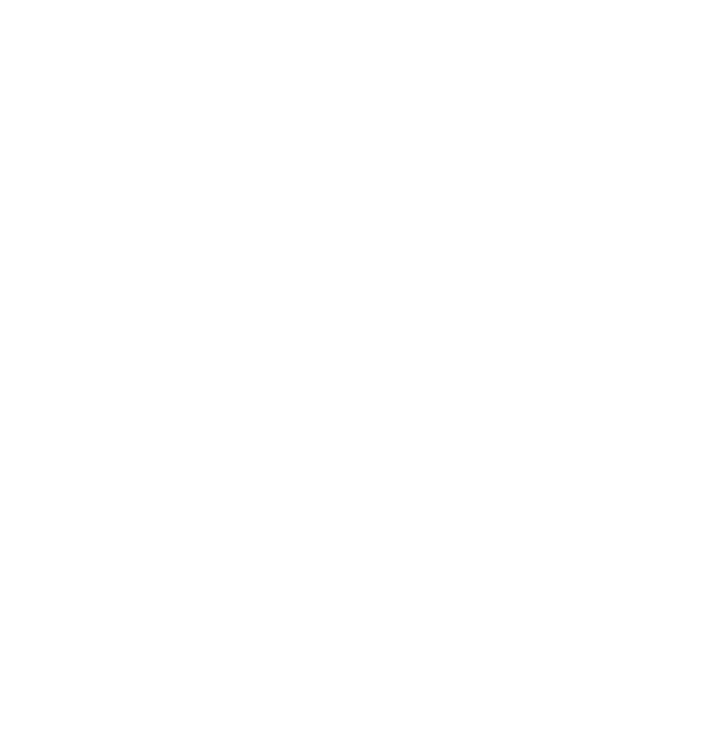
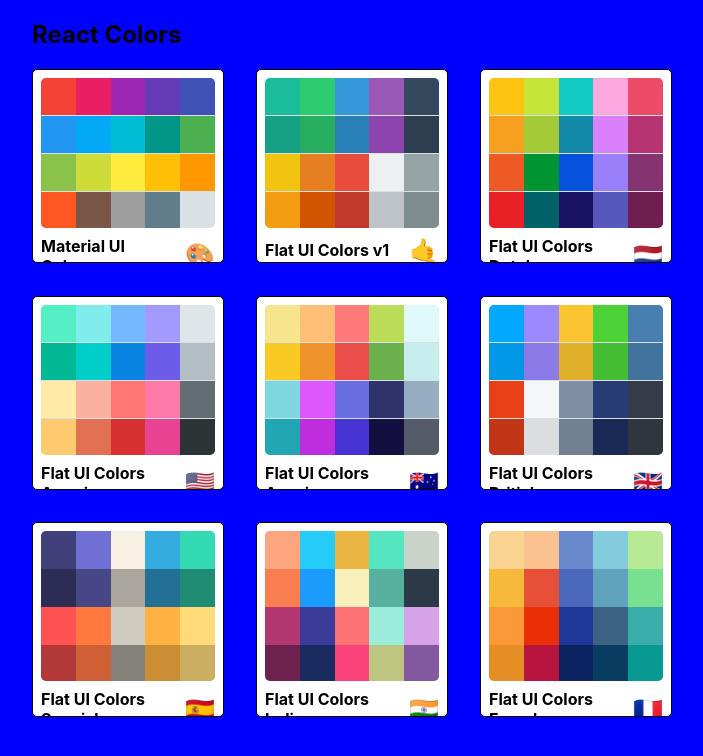
Before and after one commit to sunny-prakash/color-palette-app, a React (Create React App) app: page / in a window 1280 px wide. Shown: the top 756 px of the page, without its empty margins (288-991 px from the left). Built offline with nearby package versions, Linux system fonts and the light colour scheme; the HTML template or start-up script is replaced by a standard one.

Commit message:
finishing minipalette

```diff
--- a/package.json
+++ b/package.json
@@ -5,6 +5,7 @@
   "dependencies": {
     "@material-ui/core": "^4.12.3",
     "@material-ui/icons": "^4.11.2",
+    "@material-ui/styles": "^4.11.4",
     "@testing-library/jest-dom": "^5.14.1",
     "@testing-library/react": "^11.2.7",
     "@testing-library/user-event": "^12.8.3",
--- a/src/App.js
+++ b/src/App.js
@@ -1,6 +1,7 @@
 import React, { Component } from "react";
 import { Route, Switch } from "react-router-dom";
 import Palette from "./Palette";
+import PaletteList from "./PaletteList";
 import seedColors from "./seedColors";
 import { generatePalette } from "./colorHelpers";
 
@@ -14,7 +15,11 @@
 		return (
 			<>
 				<Switch>
-					{/* <Route exact path="/" render={() => {}} /> */}
+					<Route
+						exact
+						path="/"
+						render={() => <PaletteList palettes={seedColors} />}
+					/>
 					<Route
 						exact
 						path="/palette/:id"
--- /dev/null
+++ b/src/MiniPalette.js
@@ -0,0 +1,69 @@
+import React from "react";
+import { withStyles } from "@material-ui/styles";
+
+const styles = {
+	root: {
+		backgroundColor: "white",
+		border: "1px solid black",
+		borderRadius: "5px",
+		padding: "0.5rem",
+		position: "relative",
+		overflow: "hidden",
+		"&:hover": {
+			cursor: "pointer",
+		},
+	},
+	colors: {
+		backgroundColor: "#dae1e4",
+		height: "150px",
+		width: "100%",
+		borderRadius: "5px",
+		overflow: "hidden",
+	},
+	title: {
+		display: "flex",
+		justifyContent: "space-between",
+		alignItems: "center",
+		margin: "0",
+		color: "black",
+		paddingTop: "0.5rem",
+		fontSize: "1rem",
+		position: "relative",
+	},
+	emoji: {
+		marginLeft: "0.5rem",
+		fontSize: "1.5rem",
+	},
+	miniColor: {
+		height: "25%",
+		width: "20%",
+		display: "inline-block",
+		margin: "0 auto",
+		position: "relative",
+		marginBottom: "-3.5px",
+	},
+};
+
+function MiniPalette(props) {
+	const { classes, paletteName, emoji, colors } = props;
+	const miniColorBoxes = colors.map((color) => {
+		return (
+			<div
+				className={classes.miniColor}
+				style={{ backgroundColor: color.color }}
+				key={color.name}
+			></div>
+		);
+	});
+
+	return (
+		<div className={classes.root}>
+			<div className={classes.colors}>{miniColorBoxes}</div>
+			<h5 className={classes.title}>
+				{paletteName}
+				<span className={classes.emoji}>{emoji}</span>
+			</h5>
+		</div>
+	);
+}
+export default withStyles(styles)(MiniPalette);
--- a/src/Navbar.js
+++ b/src/Navbar.js
@@ -4,6 +4,7 @@
 import Snackbar from "@material-ui/core/Snackbar";
 import CloseIcon from "@material-ui/icons/Close";
 import IconButton from "@material-ui/core/IconButton";
+import { Link } from "react-router-dom";
 
 import Slider from "rc-slider";
 import "rc-slider/assets/index.css";
@@ -34,7 +35,7 @@
 		return (
 			<header className="Navbar">
 				<div className="logo">
-					<a href="#">Color Picker</a>
+					<Link to="/">Color Picker</Link>
 				</div>
 				<div className="slider-container">
 					<span>Level: {level}</span>
--- /dev/null
+++ b/src/PaletteList.js
@@ -0,0 +1,55 @@
+import React, { Component } from "react";
+import { Link } from "react-router-dom";
+import MiniPalette from "./MiniPalette";
+import { withStyles } from "@material-ui/styles";
+
+const styles = {
+	root: {
+		backgroundColor: "blue",
+		height: "100vh",
+		display: "flex",
+		alignItems: "flex-start",
+		justifyContent: "center",
+	},
+	container: {
+		width: "50%",
+		display: "flex",
+		alignItems: "flex-start",
+		flexDirection: "column",
+		flexWrap: "wrap",
+	},
+	nav: {
+		display: "flex",
+		width: "100%",
+		justifyContent: "space-between",
+	},
+	palettes: {
+		boxSizing: "border-box",
+		width: "100%",
+		display: "grid",
+		gridTemplateColumns: "repeat(3,30%)",
+		gridGap: "5%",
+	},
+};
+
+class PaletteList extends Component {
+	render() {
+		const { palettes, classes } = this.props;
+		return (
+			<div className={classes.root}>
+				<div className={classes.container}>
+					<nav className={classes.nav}>
+						<h1>React Colors</h1>
+					</nav>
+					<div className={classes.palettes}>
+						{palettes.map((palette) => {
+							return <MiniPalette {...palette} />;
+						})}
+					</div>
+				</div>
+			</div>
+		);
+	}
+}
+
+export default withStyles(styles)(PaletteList);
```
